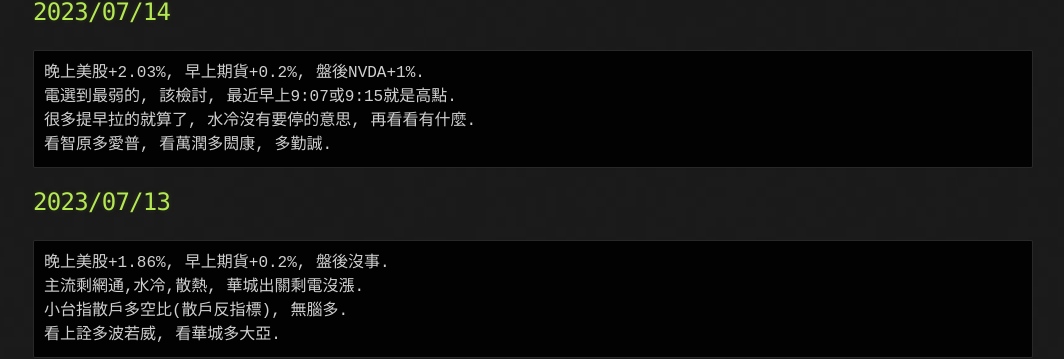
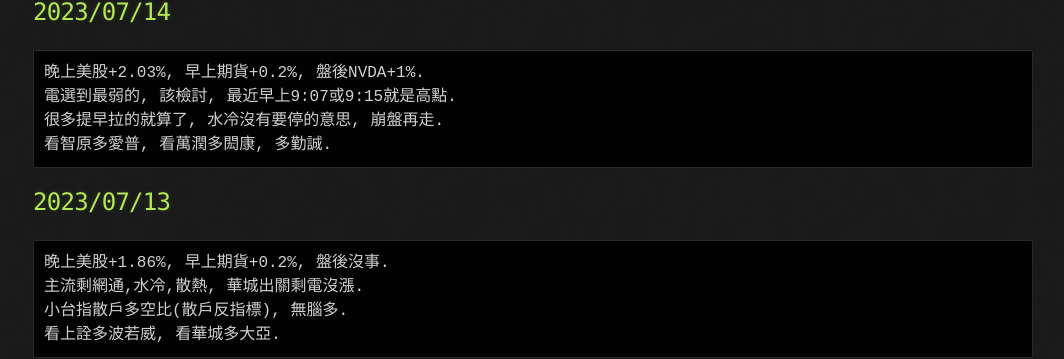
Before and after one commit to lepg5487/Stock_God, a Jekyll site: the page built from index.md, in a window 1280 px wide and 900 px high, scrolled down 460 px. Shown: the part 196-555 px from the top of the window, without its empty margins (107-1171 px from the left). Built offline with Jekyll 4.4.1, drawn with Linux system fonts in a browser that asks for light colours; our own code applies the rules of GitHub Pages for plain Markdown files.

Commit message:
Update index.md

````diff
--- a/index.md
+++ b/index.md
@@ -25,7 +25,7 @@ layout: testlayouts
 ```
 晚上美股+2.03%, 早上期貨+0.2%, 盤後NVDA+1%.
 電選到最弱的, 該檢討, 最近早上9:07或9:15就是高點.
-很多提早拉的就算了, 水冷沒有要停的意思, 再看看有什麼.
+很多提早拉的就算了, 水冷沒有要停的意思, 崩盤再走.
 看智原多愛普, 看萬潤多閎康, 多勤誠.
 ```
 
````
